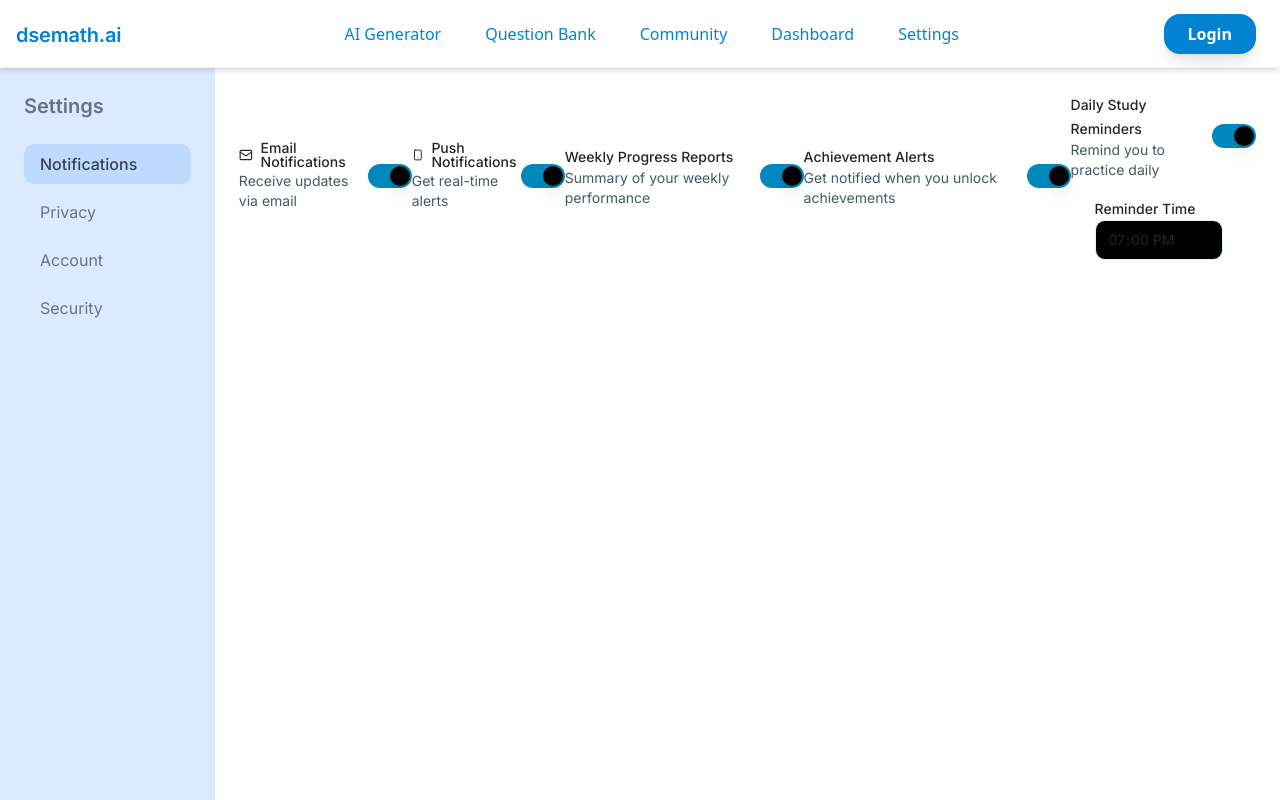
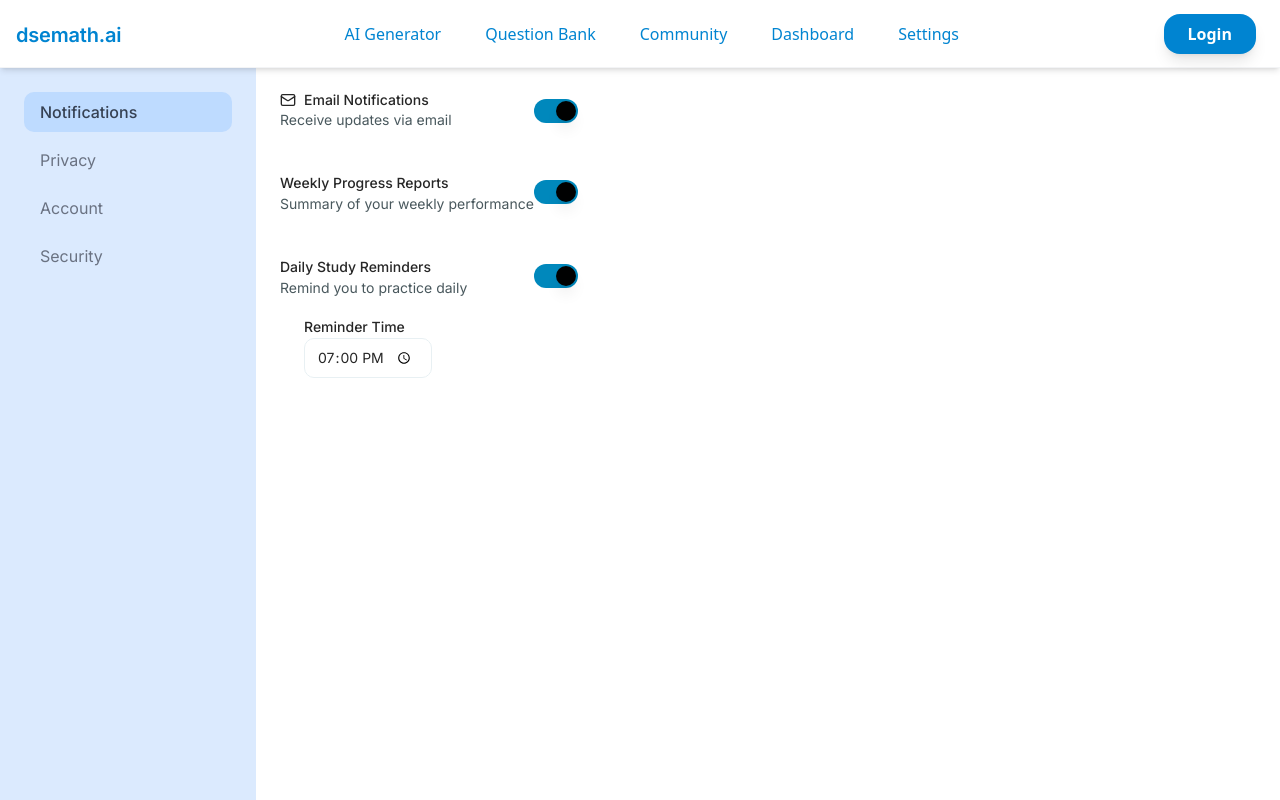
Before and after one commit to Art3misHawk/dsemath.ai, a Next.js app: page /settings/notification in a window 1280 px wide. Shown: the top 800 px of the page. Built offline with nearby package versions, Linux system fonts and the light colour scheme.

Commit message:
add options on notification page

```diff
--- a/src/app/(profile)/settings/Sidebar.tsx
+++ b/src/app/(profile)/settings/Sidebar.tsx
@@ -18,12 +18,10 @@ const settingsPages: SettingsPagesType[] = [
 export default function Sidebar() {
   return (
     <nav className="bg-blue-100 text-gray-500 w-64 min-h-screen p-6 flex flex-col">
-      <h2 className="text-xl font-semibold mb-6">Settings</h2>
       <ul className="flex flex-col space-y-2">
         {settingsPages.map((page) =>
           <li key={page.href}>
             <SidebarItem
-
               name={page.name}
               href={page.href}
             />
--- a/src/app/(profile)/settings/notification/page.tsx
+++ b/src/app/(profile)/settings/notification/page.tsx
@@ -2,14 +2,22 @@
 
 import { useState } from "react";
 
-import { Mail, Smartphone } from 'lucide-react';
+import { Mail } from 'lucide-react';
 import { Label } from '@/components/ui/label';
 import { Switch } from '@/components/ui/switch';
 import { Input } from '@/components/ui/input';
 
+interface NotificationSettingsType {
+  emailNotifications: boolean;
+  pushNotifications: boolean;
+  weeklyReports: boolean;
+  achievementAlerts: boolean;
+  studyReminders: boolean;
+  reminderTime: string;
+}
 
 export default function NotificationPage() {
-  const [settings, setSettings] = useState({
+const [settings, setSettings] = useState<NotificationSettingsType>({
     emailNotifications: true,
     pushNotifications: true,
     weeklyReports: true,
@@ -22,13 +30,23 @@ export default function NotificationPage() {
     setSettings(prev => ({ ...prev, [key]: value }));
   };
 
-  const handleSaveSettings = () => {
-    // Here you would save settings to backend
-    console.log('Saving settings:', settings);
-  };
+  return(
+    <div className="flex flex-col gap-10">
+      <EmailNotifications settings={settings} updateSetting={updateSetting}/>
+      <WeeklyProgressReports settings={settings} updateSetting={updateSetting} />
+      <DailyStudyReminders settings={settings} updateSetting={updateSetting} />
+    </div>
+  );
+}
 
-  return(
-    <div className="flex">
+function EmailNotifications({
+  settings,
+  updateSetting,
+}: {
+  settings: NotificationSettingsType;
+  updateSetting: (key: keyof NotificationSettingsType, value: boolean | string) => void;
+}) {
+  return (
     <div className="flex items-center justify-between">
       <div className="space-y-0.5">
         <Label htmlFor="email-notifications" className="flex items-center gap-2">
@@ -45,24 +63,17 @@ export default function NotificationPage() {
         onCheckedChange={(checked) => updateSetting('emailNotifications', checked)}
       />
     </div>
+  );
+}
 
-                <div className="flex items-center justify-between">
-                  <div className="space-y-0.5">
-                    <Label htmlFor="push-notifications" className="flex items-center gap-2">
-                      <Smartphone className="h-4 w-4" />
-                      Push Notifications
-                    </Label>
-                    <div className="text-sm text-muted-foreground">
-                      Get real-time alerts
-                    </div>
-                  </div>
-                  <Switch
-                    id="push-notifications"
-                    checked={settings.pushNotifications}
-                    onCheckedChange={(checked) => updateSetting('pushNotifications', checked)}
-                  />
-                </div>
-
+function WeeklyProgressReports ({
+  settings,
+  updateSetting,
+}: {
+  settings: NotificationSettingsType;
+  updateSetting: (key: keyof NotificationSettingsType, value: boolean | string) => void;
+}) {
+  return (
     <div className="flex items-center justify-between">
       <div className="space-y-0.5">
         <Label htmlFor="weekly-reports">Weekly Progress Reports</Label>
@@ -76,21 +87,17 @@ export default function NotificationPage() {
         onCheckedChange={(checked) => updateSetting('weeklyReports', checked)}
       />
     </div>
+  )
+}
 
-                <div className="flex items-center justify-between">
-                  <div className="space-y-0.5">
-                    <Label htmlFor="achievement-alerts">Achievement Alerts</Label>
-                    <div className="text-sm text-muted-foreground">
-                      Get notified when you unlock achievements
-                    </div>
-                  </div>
-                  <Switch
-                    id="achievement-alerts"
-                    checked={settings.achievementAlerts}
-                    onCheckedChange={(checked) => updateSetting('achievementAlerts', checked)}
-                  />
-                </div>
-
+function DailyStudyReminders ({
+  settings,
+  updateSetting,
+}: {
+  settings: NotificationSettingsType;
+  updateSetting: (key: keyof NotificationSettingsType, value: boolean | string) => void;
+}) {
+  return (
     <div className="space-y-4">
       <div className="flex items-center justify-between">
         <div className="space-y-0.5">
@@ -114,11 +121,10 @@ export default function NotificationPage() {
             type="time"
             value={settings.reminderTime}
             onChange={(e) => updateSetting('reminderTime', e.target.value)}
-                        className="w-32"
+            className="w-32 bg-grey-500"
           />
         </div>
       )}
     </div>
-    </div>
-  );
+  )
 }
```
Lines whose indentation alone changed are shown as unchanged.
